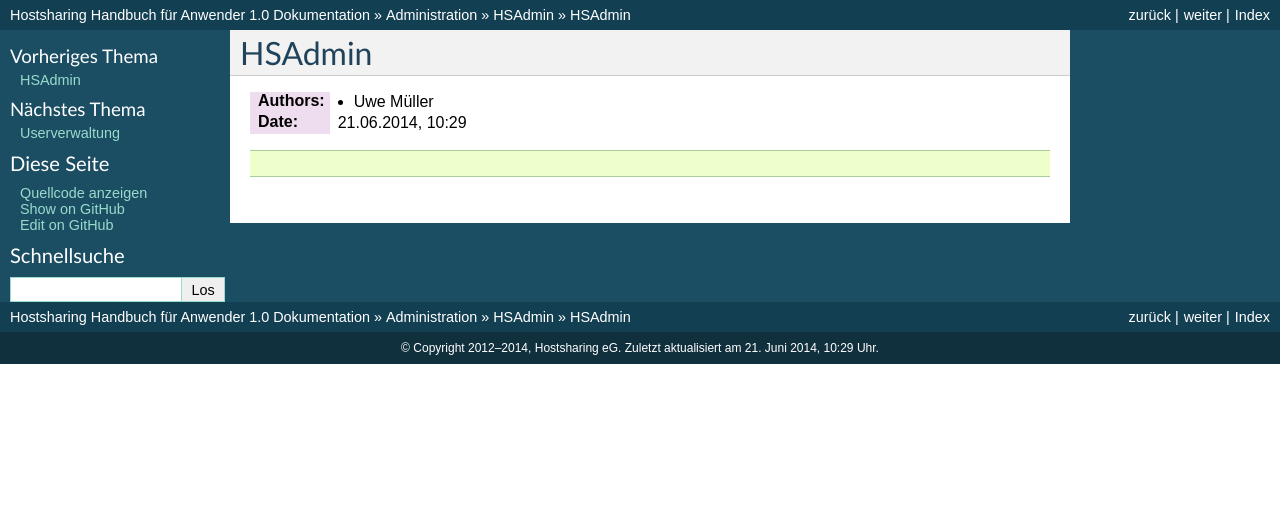
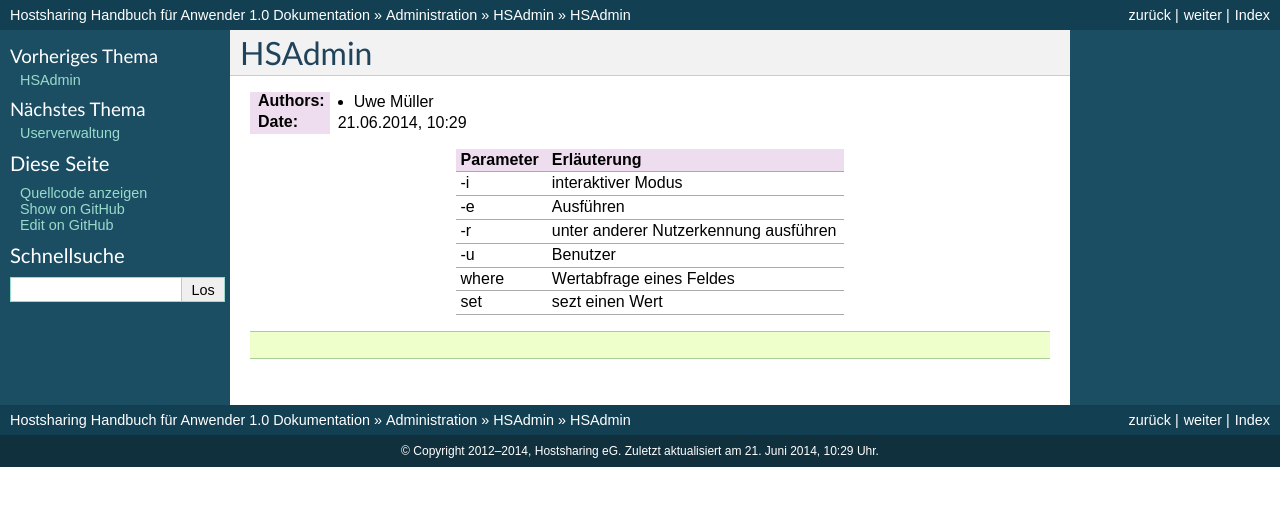
Before and after one commit to hostsharing/hs.docs.users, a Sphinx documentation site: the page built from source/administration/hsadmin/syntax.rst, in a window 1280 px wide. Shown: the top 506 px of the page. Built offline with Sphinx 7.4.7, drawn with Linux system fonts in a browser that asks for light colours; pages that are not in the unit, such as notebooks, are missing from menus.

Commit message:
typo remove

```diff
--- a/source/administration/hsadmin/syntax.rst
+++ b/source/administration/hsadmin/syntax.rst
@@ -10,21 +10,21 @@
 :Date: |date|, |time|
 
 
-+-----------+--------------------------------------+
-| Parameter | Erläuterung                          |
-+===========+======================================+
-| -i        | interaktiver Modus                   |
-+-----------+--------------------------------------+
-| -e        | Ausführen                            |
-+-----------+--------------------------------------+
++-----------+---------------------------------------+
+| Parameter | Erläuterung                           |
++===========+=======================================+
+| -i        | interaktiver Modus                    |
++-----------+---------------------------------------+
+| -e        | Ausführen                             |
++-----------+---------------------------------------+
 | -r        | unter anderer Nutzerkennung ausführen |
-+-----------+--------------------------------------+
-| -u        | Benutzer                             |
-+-----------+--------------------------------------+
-| where     | Wertabfrage eines Feldes             |
-+-----------+--------------------------------------+
-| set       | sezt einen Wert                      |
-+-----------+--------------------------------------+
++-----------+---------------------------------------+
+| -u        | Benutzer                              |
++-----------+---------------------------------------+
+| where     | Wertabfrage eines Feldes              |
++-----------+---------------------------------------+
+| set       | sezt einen Wert                       |
++-----------+---------------------------------------+
 
 
 
```
